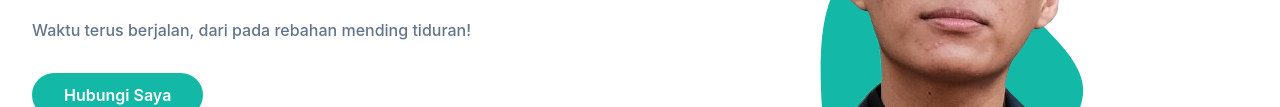
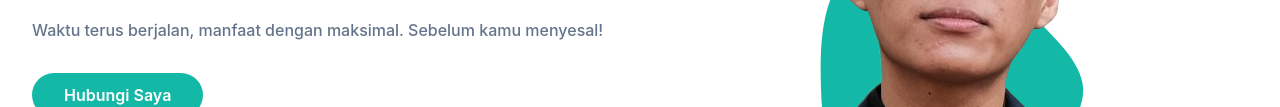
Before and after one commit to addinseptyan/portfolio-tailwind, a website: page index.html in a window 1280 px wide. Shown: the part 398-505 px from the top of the page. Drawn offline with Linux system fonts and the light colour scheme.

Commit message:
Update index.html
ganti caption

```diff
--- a/index.html
+++ b/index.html
@@ -136,7 +136,7 @@
               <span class="text-dark dark:text-white">Web Developer</span>
             </h2>
             <p class="mb-10 font-medium leading-relaxed text-secondary">
-              Waktu terus berjalan, dari pada rebahan mending tiduran!
+              Waktu terus berjalan, manfaat dengan maksimal. Sebelum kamu menyesal!
             </p>
             <a
               href="#"
```
